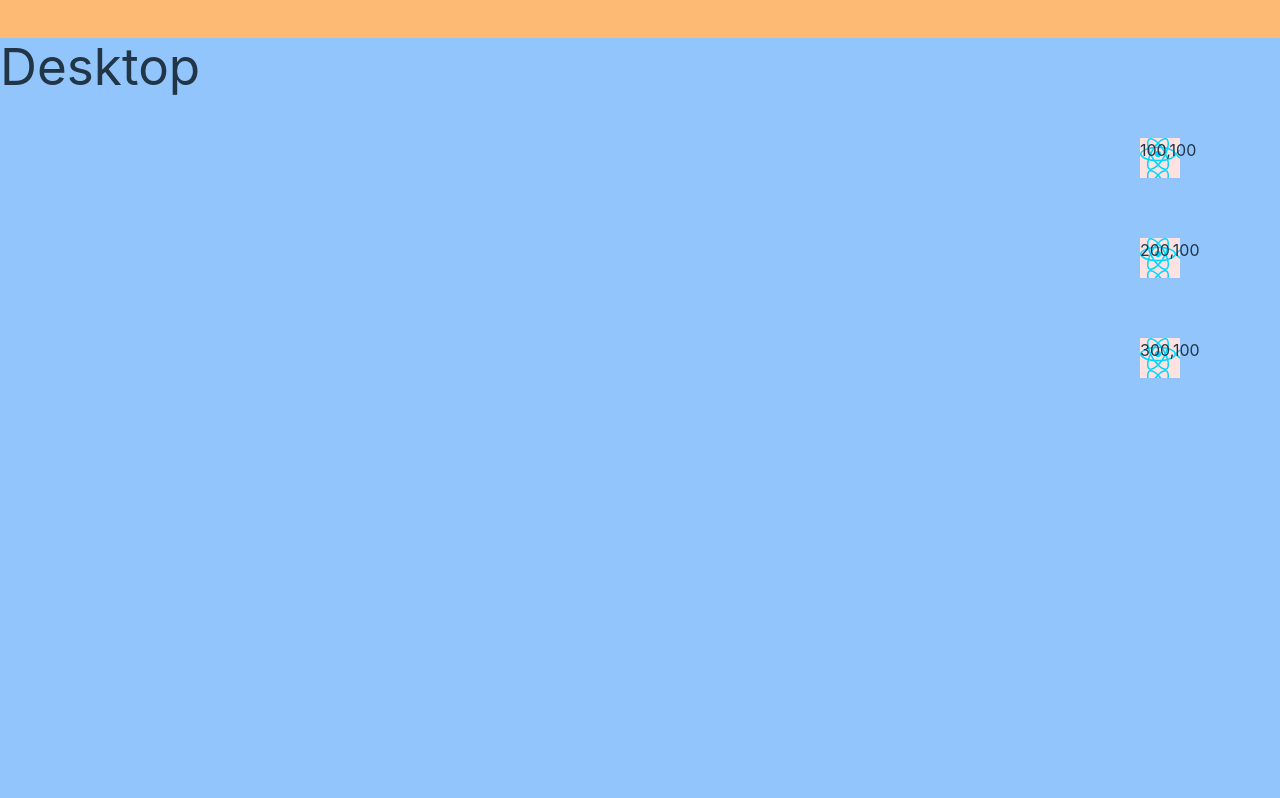
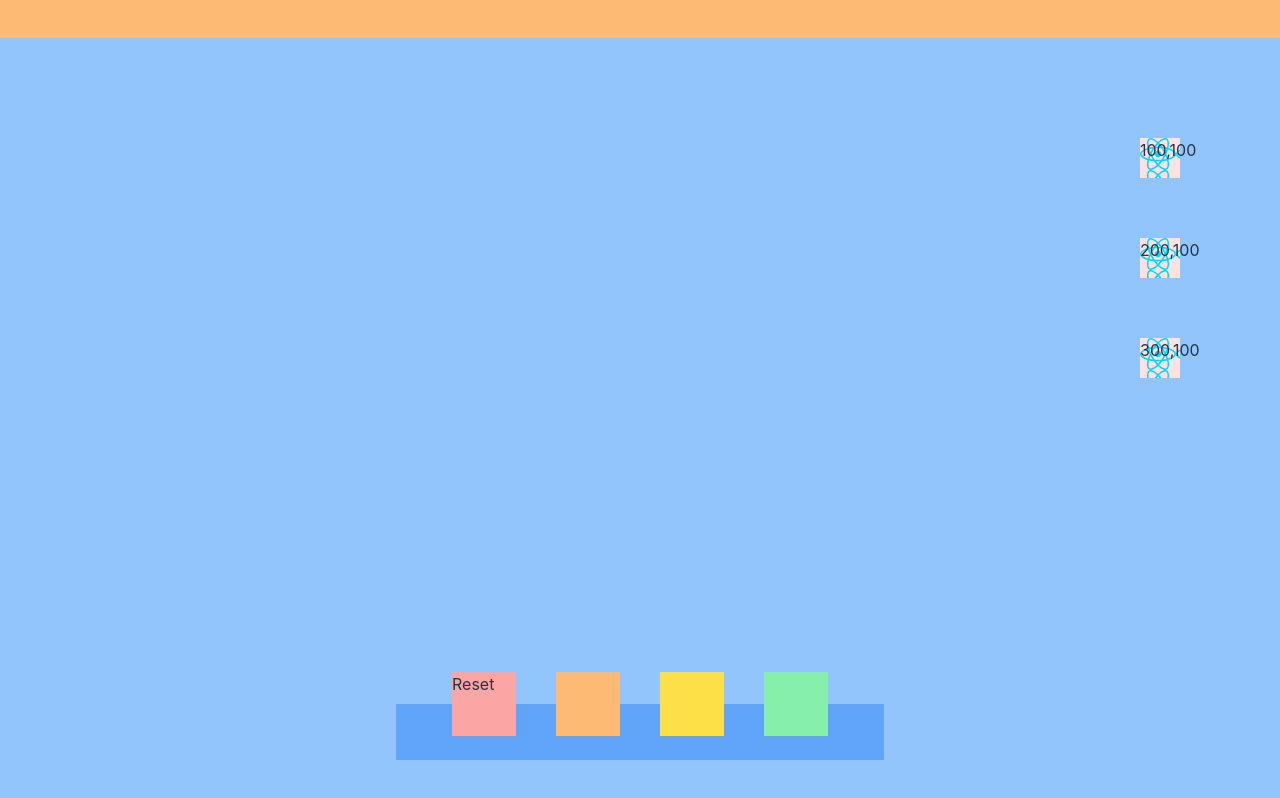
Before and after one commit to athenaleong/athenaleong.github.io, a React (Vite) app: page / in a window 1280 px wide. Built offline with nearby package versions, Linux system fonts and the light colour scheme.

Commit message:
Added Dock

```diff
--- a/src/container/Desktop.tsx
+++ b/src/container/Desktop.tsx
@@ -3,19 +3,18 @@
 import { useDrop, DropTargetMonitor } from 'react-dnd'
 import Folder from '../component/Folder';
 
-//TODO: move out
-import { HTML5Backend } from 'react-dnd-html5-backend'
-import { DndProvider } from 'react-dnd'
 import Tab from '../component/Tab';
 import AboutTab from './AboutTab';
 import ProjectTab from './ProjectTab';
 import ContactTab from './ContactTab';
+
+//type
 import TabDict, { TabType } from '../type/tab';
 
 //redux
 import { useDispatch, useSelector } from 'react-redux';
 import { RootState } from '../slices';
-import { popTab, addTab, updateTab, bringTabToFront } from '../slices/tab';
+import { popTab, addTab, updateTab, bringTabToFront, clearTab } from '../slices/tab';
 
 const Desktop = () => {
 
@@ -32,9 +31,6 @@
         '3' : {imageSrc: './src/assets/react.svg', right: 100, top: 300, tabId: 'contact' },
     });
 
-    const [minZIndex, setMinZIndex] = useState<number>(1);
-
-    // const [tabs, setTabs] = useState<TabDict>({}) //Change to redux store
     const dispatch = useDispatch();
     const tabs = useSelector<RootState, TabDict>((state) => state.tab.tabs);
 
@@ -59,8 +55,6 @@
     [folders, setFolders, tabs],
     )
 
-
-
     const [, drop] = useDrop(
         () => ({
             accept: ['folder', 'tab'],
@@ -84,7 +78,6 @@
         dispatch(popTab({id}));
     }, [dispatch])
 
-    //TODO: Create Interface
     const TabRender = (id: string) => {
         switch (id) {
             case 'about':
@@ -96,7 +89,7 @@
         }
     }
 
-    const FolderOnClick = useCallback((tabId: string) => {
+    const folderOnClick = useCallback((tabId: string) => {
         if (tabId in tabs) {
             dispatch(bringTabToFront({id: tabId}))
         } else {
@@ -105,13 +98,15 @@
         }
     }, [dispatch])
 
+    const resetOnClick = useCallback(() => {
+        dispatch(clearTab())
+    }, [dispatch])
+
     return (
         <div className="w-screen h-screen bg-yellow-300 flex flex-col fixed">
             <div className='w-screen h-10 bg-orange-300'>
-
             </div>
-            <div ref={drop} className='w-screen bg-blue-300 shrink h-screen relative'>
-                <h1>Desktop</h1>
+            <div ref={drop} className='w-screen bg-blue-300 shrink h-screen relative flex flex-col justify-end items-center'>
                 {Object.keys(folders).map((key) => {
                     const { right, top, imageSrc, tabId} = folders[key] as {
                         top: number
@@ -126,7 +121,8 @@
                             imageSrc={imageSrc}
                             right={right}
                             top={top}
-                            onClick={() => FolderOnClick(tabId)}
+                            onClick={() => folderOnClick
+                        (tabId)}
                         />)
                 })}
                 {Object.keys(tabs).map((key) => {
@@ -141,6 +137,20 @@
                         </Tab>
                     )
                 })}
+                <div className="w-fit h-14 bg-blue-400 m-10 flex flex-row justify-center space-x-10 px-14 z-max">
+                    <div
+                        className='w-16 h-16 bg-red-300 relative bottom-8'
+                        onClick={resetOnClick}
+                    >
+                        Reset
+                    </div>
+                    <div className='w-16 h-16 bg-orange-300 relative bottom-8'>
+                    </div>
+                    <div className='w-16 h-16 bg-yellow-300 relative bottom-8'>
+                    </div>
+                    <div className='w-16 h-16 bg-green-300 relative bottom-8'>
+                    </div>
+                </div>
             </div>
         </div>
     );
--- a/src/slices/tab.ts
+++ b/src/slices/tab.ts
@@ -26,7 +26,8 @@
             state.tabs[action.payload.id] = {...action.payload.props, zIndex: state.maxZIndex++};
         },
         clearTab(state) {
-            state = initialState;
+            state.tabs= {};
+            state.maxZIndex = 0;
         },
         bringTabToFront: (state, action: PayloadAction<{id: string}>) => {
             if (state.tabs[action.payload.id] && (state.tabs[action.payload.id].zIndex ?? 0) < state.maxZIndex) {
--- a/tailwind.config.js
+++ b/tailwind.config.js
@@ -2,7 +2,11 @@
 module.exports = {
   content: ["./index.html", "./src/**/*.{js,ts,jsx,tsx}"],
   theme: {
-    extend: {},
+    extend: {
+      zIndex: {
+        'max': '2147483647',
+      }
+    },
   },
   plugins: [],
 };
```
